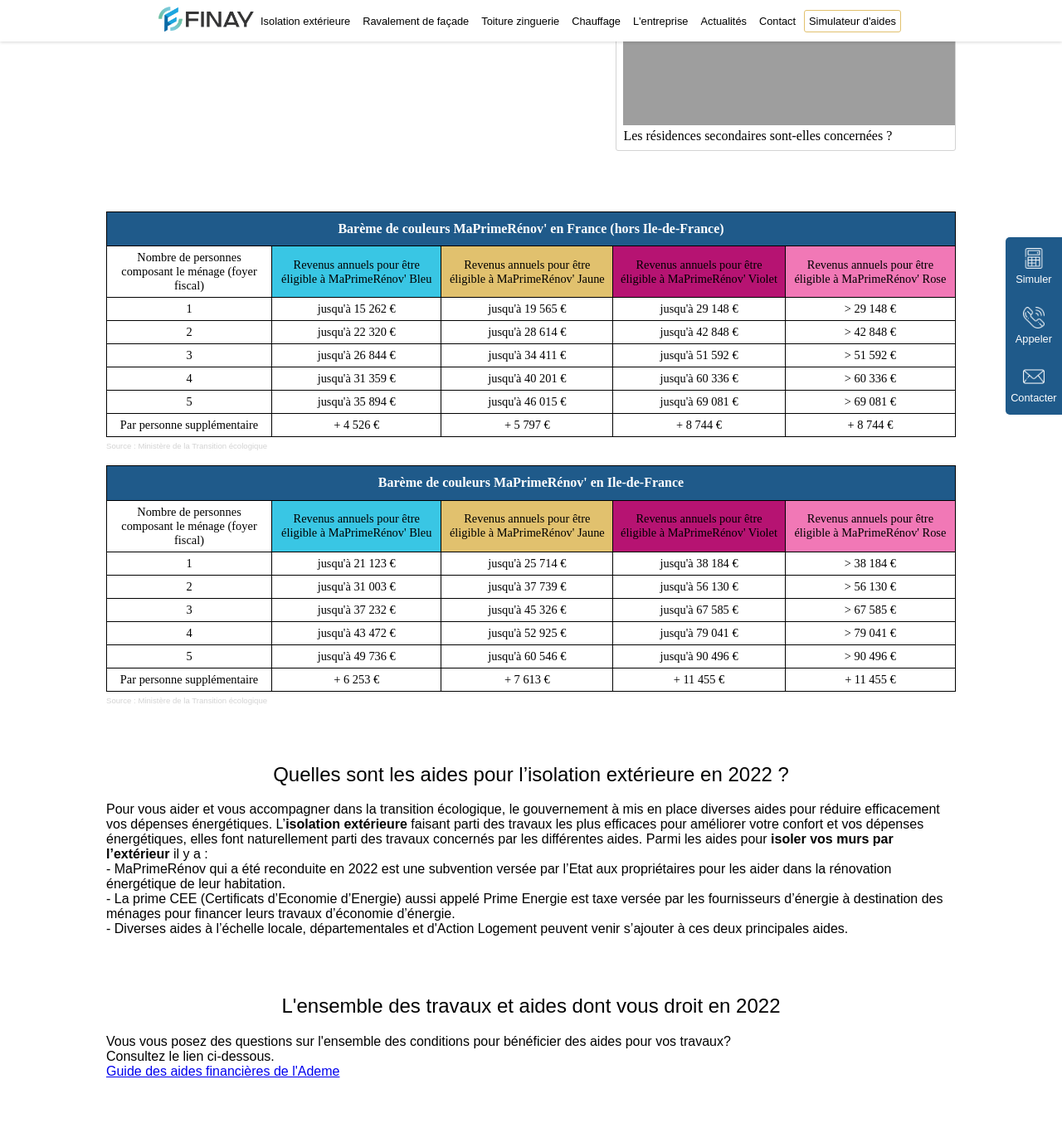
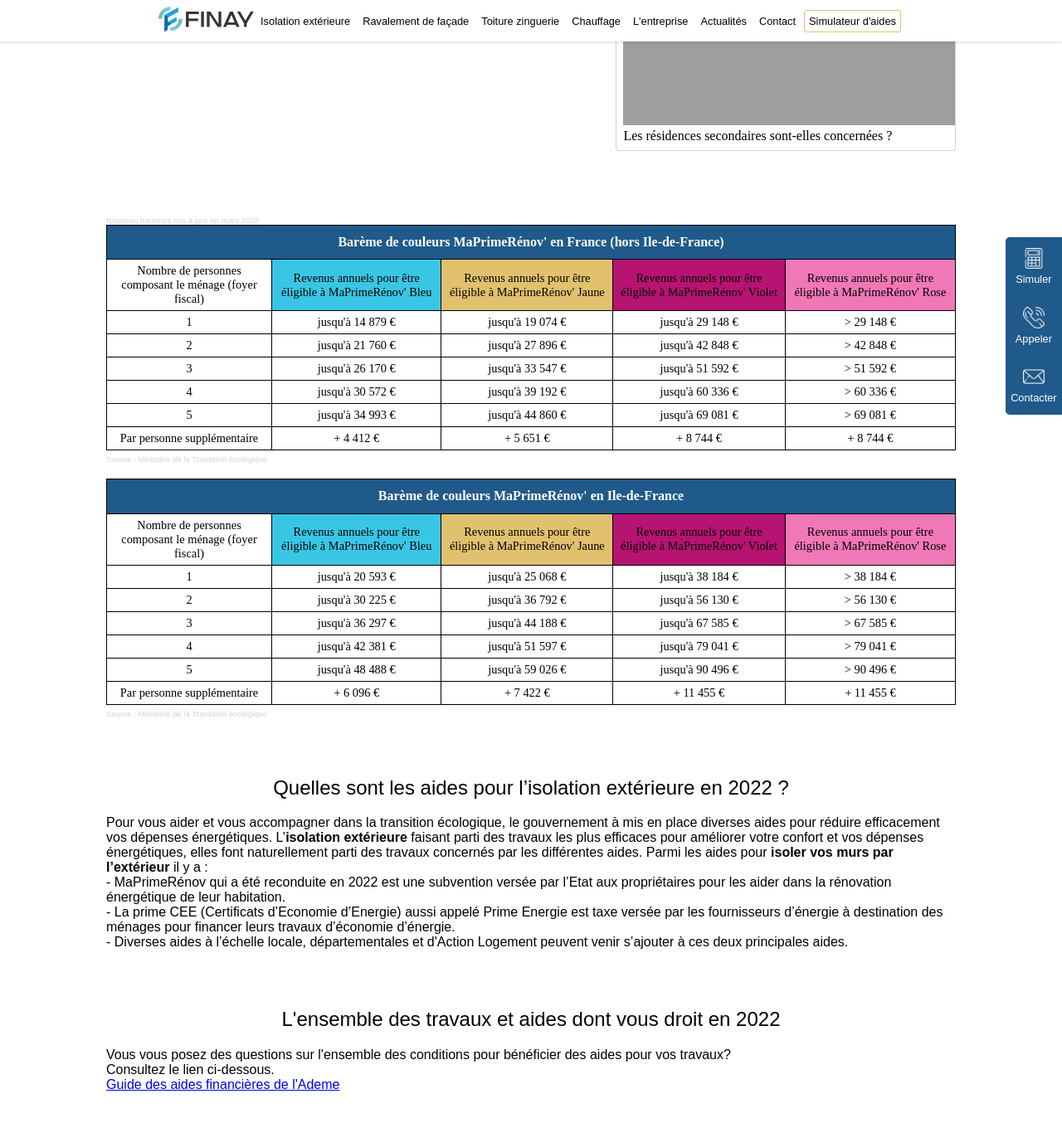
Before and after one commit to ozymedia/finay, a Jekyll site: the page built from simulateur-aide.html, in a window 1280 px wide and 1400 px high, scrolled down 1504 px. Shown: the top 1354 px of the window at 83% size. Built offline with Jekyll 4.4.1, drawn with Linux system fonts in a browser that asks for light colours; some web fonts are replaced.

Commit message:
change simulateur

```diff
--- a/assets/js/simulateur.js
+++ b/assets/js/simulateur.js
@@ -98,49 +98,49 @@
 console.log("simulateur");
 const bareme = {
   1 :{
-    //14879 : "bleu",
-    15262 : "bleu",
-    //19074 : "jaune",
-    19565 : "jaune",
+    14879 : "bleu",
+    //15262 : "bleu",
+    19074 : "jaune",
+    //19565 : "jaune",
     29148 : "violet",
     //29149 : "rose" // >29149
   },
   2 :{
-    //21760 : "bleu",
-    22320 : "bleu",
-    //27896 : "jaune",
-    28614 : "jaune",
+    21760 : "bleu",
+    //22320 : "bleu",
+    27896 : "jaune",
+    //28614 : "jaune",
     42848 : "violet",
     //42848 : "rose" // >42848
   },
   3 :{
-    //26170 : "bleu",
-    26844 : "bleu",
-    //33547 : "jaune",
-    34411 : "jaune",
+    26170 : "bleu",
+    //26844 : "bleu",
+    33547 : "jaune",
+    //34411 : "jaune",
     51592 : "violet",
     //51592 : "rose" // >51592
   },
   4 :{
-    //30572 : "bleu",
-    31359 : "bleu",
-    //39192 : "jaune",
-    40201 : "jaune",
+    30572 : "bleu",
+    //31359 : "bleu",
+    39192 : "jaune",
+    //40201 : "jaune",
     60336 : "violet",
     //60336 : "rose" // >60336
   },
   5 :{
-    //34993 : "bleu",
-    //44860 : "jaune",
-    34894 : "bleu",
-    46015 : "jaune",
+    34993 : "bleu",
+    44860 : "jaune",
+    //34894 : "bleu",
+    //46015 : "jaune",
     69081 : "violet",
     //69081 : "rose" // >69081
   },
   6 :{
     //40420 : "bleu",
     //51812 : "jaune",
-    40420 : "bleu",
+    39420 : "bleu",
     51812 : "jaune",
     77825 : "violet",
     //:"rose"
@@ -148,7 +148,7 @@
   7 :{
     //44946 : "bleu",
     //57609 : "jaune",
-    44946 : "bleu",
+    43946 : "bleu",
     57609 : "jaune",
     86569 : "violet",
     //:"rose"
@@ -156,23 +156,23 @@
   8 :{
     //49472 : "bleu",
     //63406 : "jaune",
-    49472 : "bleu",
+    48472 : "bleu",
     63406 : "jaune",
     95313 : "violet",
     //:"rose"
   },
   9 :{
-    53998 : "bleu",
-    69203 : "jaune",
     //53998 : "bleu",
     //69203 : "jaune",
+    52998 : "bleu",
+    69203 : "jaune",
     104057 : "violet",
     //:"rose"
   },
   10 :{
     //58524 : "bleu",
     //75000 : "jaune",
-    58524 : "bleu",
+    57524 : "bleu",
     75000 : "jaune",
     112801 : "violet",
     //:"rose"
@@ -180,7 +180,7 @@
   11 :{
     //63050 : "bleu",
     //80797 : "jaune",
-    63050 : "bleu",
+    62050 : "bleu",
     80797 : "jaune",
     121545 : "violet",
     //:"rose"
@@ -188,7 +188,7 @@
   12 :{
     //67576 : "bleu",
     //86594 : "jaune",
-    67576 : "bleu",
+    66576 : "bleu",
     86594 : "jaune",
     130289 : "violet",
     //:"rose"
@@ -221,32 +221,42 @@
 }
 const baremeParis = {
   1 :{
-    21123 : "bleu",
-    25714 : "jaune",
+    //21123 : "bleu",
+    //25714 : "jaune",
+    20593 : "bleu",
+    25068 : "jaune",
     38184 : "violet",
     //38184 : "rose" // >29149
   },
   2 :{
-    31003 : "bleu",
-    37739 : "jaune",
+    //31003 : "bleu",
+    //37739 : "jaune",
+    30225 : "bleu",
+    36792 : "jaune",
     56130 : "violet",
     //56130 : "rose" // >42848
   },
   3 :{
-    37232 : "bleu",
-    45326 : "jaune",
+    //37232 : "bleu",
+    //45326 : "jaune",
+    36297 : "bleu",
+    44188 : "jaune",
     67585 : "violet",
     //67585 : "rose" // >51592
   },
   4 :{
-    43472 : "bleu",
-    52925 : "jaune",
+    //43472 : "bleu",
+    //52925 : "jaune",
+    42381 : "bleu",
+    51597 : "jaune",
     79041 : "violet",
     //79041 : "rose" // >60336
   },
   5 :{
-    49736 : "bleu",
-    60546 : "jaune",
+    //49736 : "bleu",
+    //60546 : "jaune",
+    48488 : "bleu",
+    51597 : "jaune",
     90496 : "violet",
     //90496 : "rose" // >69081
   },
--- a/simulateur-aide.html
+++ b/simulateur-aide.html
@@ -33,7 +33,7 @@
 
 </section>
 <section class="inside overflow">
-
+<p class="source">Nouveau barèmes mis à jour en mars 2022</p>
 <table cellspacing="0">
     <thead>
         <tr>
@@ -52,43 +52,43 @@
         </tr>
         <tr>
           <td>1</td>
-          <td class="bleu">jusqu'à 15 262 €</td>
-          <td class="jaune">jusqu'à 19 565 €</td>
+          <td class="bleu">jusqu'à 14 879 €</td>
+          <td class="jaune">jusqu'à 19 074 €</td>
           <td class="violet">jusqu'à 29 148 €</td>
           <td class="rose">> 29 148 €</td>
         </tr>
         <tr>
           <td>2</td>
-          <td class="bleu">jusqu'à 22 320 €</td>
-          <td class="jaune">jusqu'à 28 614 €</td>
+          <td class="bleu">jusqu'à 21 760 €</td>
+          <td class="jaune">jusqu'à 27 896 €</td>
           <td class="violet">jusqu'à 42 848 €</td>
           <td class="rose">> 42 848 €</td>
         </tr>
         <tr>
           <td>3</td>
-          <td class="bleu">jusqu'à 26 844 €</td>
-          <td class="jaune">jusqu'à 34 411 €</td>
+          <td class="bleu">jusqu'à 26 170 €</td>
+          <td class="jaune">jusqu'à 33 547 €</td>
           <td class="violet">jusqu'à 51 592 €</td>
           <td class="rose">> 51 592 €</td>
         </tr>
         <tr>
           <td>4</td>
-          <td class="bleu">jusqu'à 31 359 €</td>
-          <td class="jaune">jusqu'à 40 201 €</td>
+          <td class="bleu">jusqu'à 30 572 €</td>
+          <td class="jaune">jusqu'à 39 192 €</td>
           <td class="violet">jusqu'à 60 336 €</td>
           <td class="rose">> 60 336 €</td>
         </tr>
         <tr>
           <td>5</td>
-          <td class="bleu">jusqu'à 35 894 €</td>
-          <td class="jaune">jusqu'à 46 015 €</td>
+          <td class="bleu">jusqu'à 34 993 €</td>
+          <td class="jaune">jusqu'à 44 860 €</td>
           <td class="violet">jusqu'à 69 081 €</td>
           <td class="rose">  > 69 081 €</td>
         </tr>
         <tr>
           <td>Par personne supplémentaire</td>
-          <td class="bleu">+ 4 526 €</td>
-          <td class="jaune">+ 5 797 €</td>
+          <td class="bleu">+ 4 412 €</td>
+          <td class="jaune">+ 5 651 €</td>
           <td class="violet">+ 8 744 €</td>
           <td class="rose">+ 8 744 €</td>
         </tr>
@@ -115,43 +115,43 @@
         </tr>
         <tr>
           <td>1</td>
-          <td class="bleu">jusqu'à 21 123 €</td>
-          <td class="jaune">jusqu'à 25 714 €</td>
+          <td class="bleu">jusqu'à 20 593 €</td>
+          <td class="jaune">jusqu'à 25 068 €</td>
           <td class="violet">jusqu'à 38 184 €</td>
           <td class="rose">> 38 184 €</td>
         </tr>
         <tr>
           <td>2</td>
-          <td class="bleu">jusqu'à 31 003 €</td>
-          <td class="jaune">jusqu'à 37 739 €</td>
+          <td class="bleu">jusqu'à 30 225 €</td>
+          <td class="jaune">jusqu'à 36 792 €</td>
           <td class="violet">jusqu'à 56 130 €</td>
           <td class="rose">> 56 130 €</td>
         </tr>
         <tr>
           <td>3</td>
-          <td class="bleu">jusqu'à 37 232 €  </td>
-          <td class="jaune">jusqu'à 45 326 €</td>
+          <td class="bleu">jusqu'à 36 297 €</td>
+          <td class="jaune">jusqu'à 44 188 €</td>
           <td class="violet">jusqu'à 67 585 €</td>
           <td class="rose">> 67 585 €</td>
         </tr>
         <tr>
           <td>4</td>
-          <td class="bleu">jusqu'à 43 472 €</td>
-          <td class="jaune">jusqu'à 52 925 €</td>
+          <td class="bleu">jusqu'à 42 381 €</td>
+          <td class="jaune">jusqu'à 51 597 €</td>
           <td class="violet">jusqu'à 79 041 €</td>
           <td class="rose">> 79 041 €</td>
         </tr>
         <tr>
           <td>5</td>
-          <td class="bleu">jusqu'à 49 736 €</td>
-          <td class="jaune">jusqu'à 60 546 €</td>
+          <td class="bleu">jusqu'à 48 488 €</td>
+          <td class="jaune">jusqu'à 59 026 €</td>
           <td class="violet">jusqu'à 90 496 €</td>
           <td class="rose">> 90 496 €</td>
         </tr>
         <tr>
           <td>Par personne supplémentaire</td>
-          <td class="bleu">+ 6 253 €</td>
-          <td class="jaune">+ 7 613 €</td>
+          <td class="bleu">+ 6 096 €</td>
+          <td class="jaune">+ 7 422 €</td>
           <td class="violet">+ 11 455 €</td>
           <td class="rose">+ 11 455 €</td>
         </tr>
```
